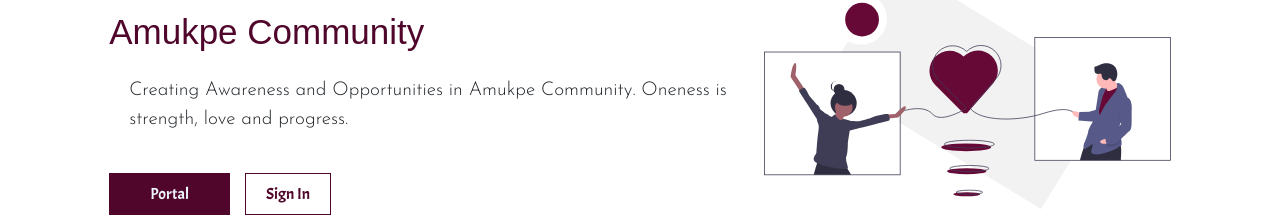
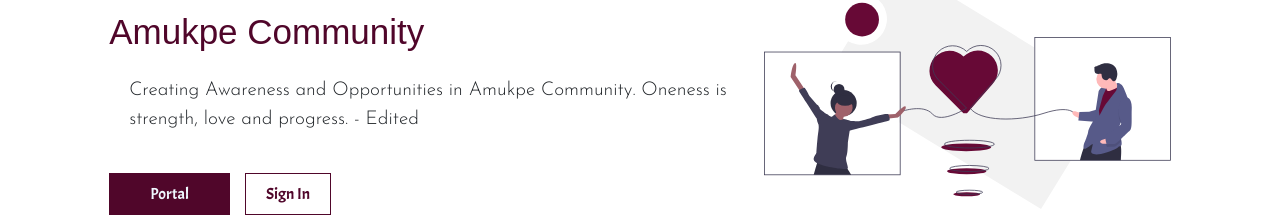
Before and after one commit to giffyonyinye/amukpe-project, a React (Create React App) app: page / in a window 1280 px wide. Shown: the part 117-334 px from the top of the page. Built offline with nearby package versions, Linux system fonts and the light colour scheme; a web font is replaced by a local one.

Commit message:
Update Home.js

```diff
--- a/src/pages/Home.js
+++ b/src/pages/Home.js
@@ -15,7 +15,7 @@ const Home = () => {
 					<br />
 					<p className="subheader_text">
 						Creating Awareness and Opportunities in Amukpe Community.
-						Oneness is strength, love and progress.
+						Oneness is strength, love and progress. - Edited
 					</p>
 
 					<br />
```
